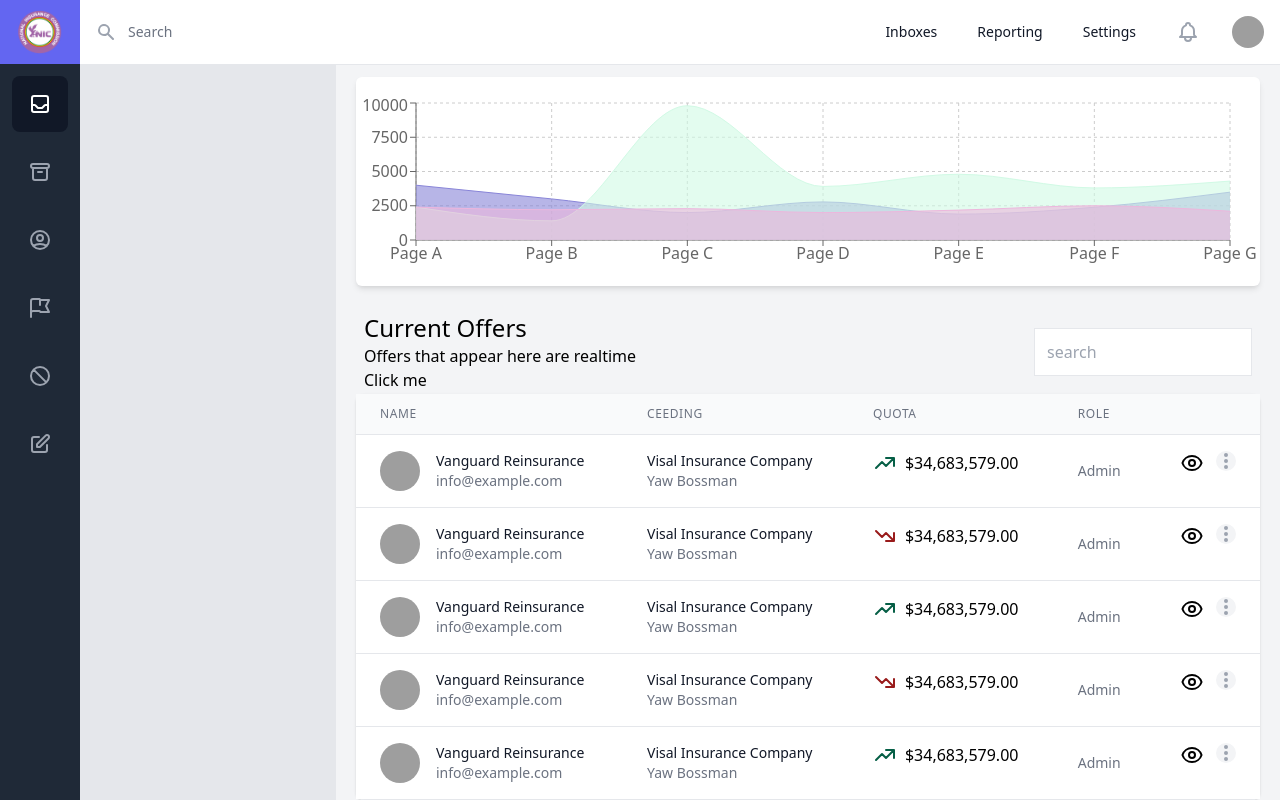
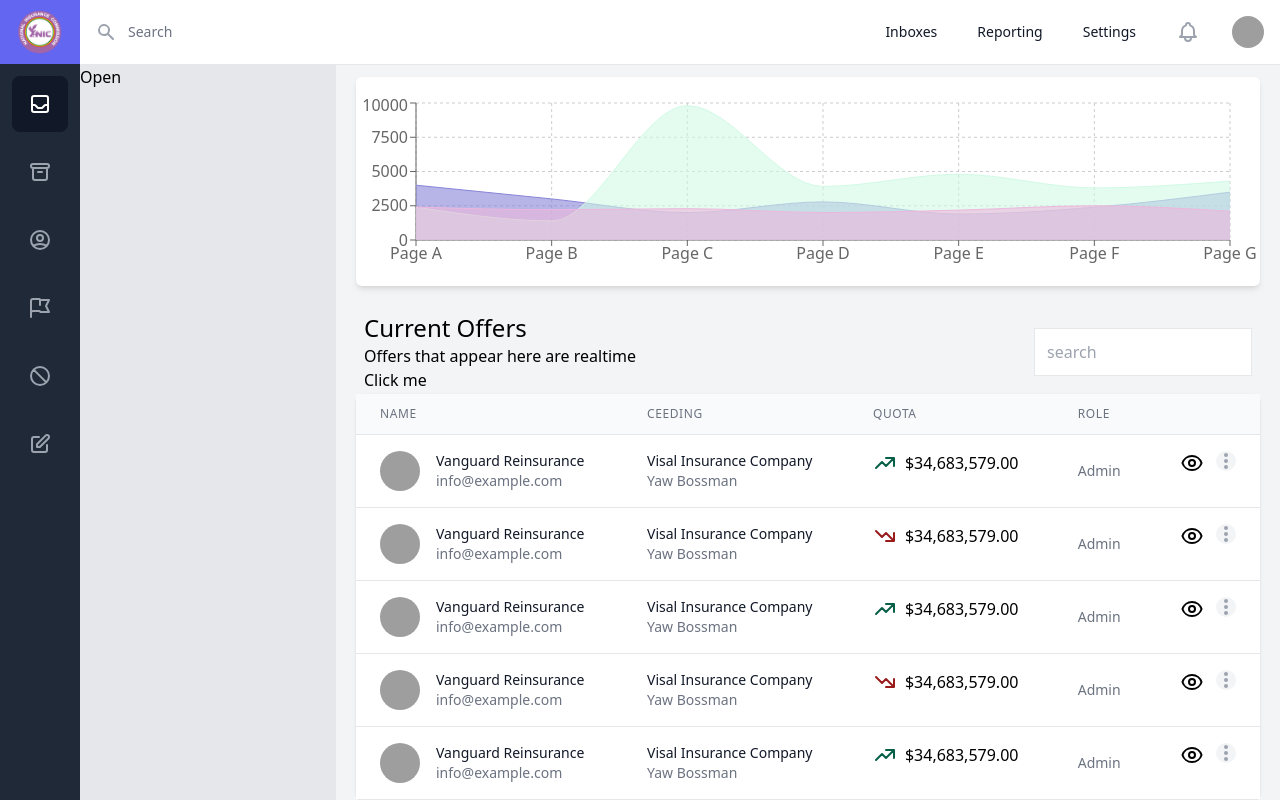
Before and after one commit to Khoby-790/template-nic, a React (Create React App) app: page / in a window 1280 px wide. Both pictures are taken after a click on the link "Open". Built offline with nearby package versions, Linux system fonts and the light colour scheme; grey boxes are pictures that could not be loaded.

Commit message:
--- Auto-Git Commit ---

```diff
--- a/src/layouts/SidebarSubMenu.tsx
+++ b/src/layouts/SidebarSubMenu.tsx
@@ -22,6 +22,7 @@ const SidebarSubMenu = (props: Props) => {
             <aside ref={menuRef} className="hidden transform transition-all duration-100 lg:block lg:flex-shrink-0 lg:order-first">
                 <div className="h-full relative flex flex-col w-64 border-r border-gray-200 bg-gray-200">
                     {/* <!-- Your content --> */}
+                    {isOpen ? "Open" : "Close"}
                 </div>
             </aside>
         </Transition>
```
